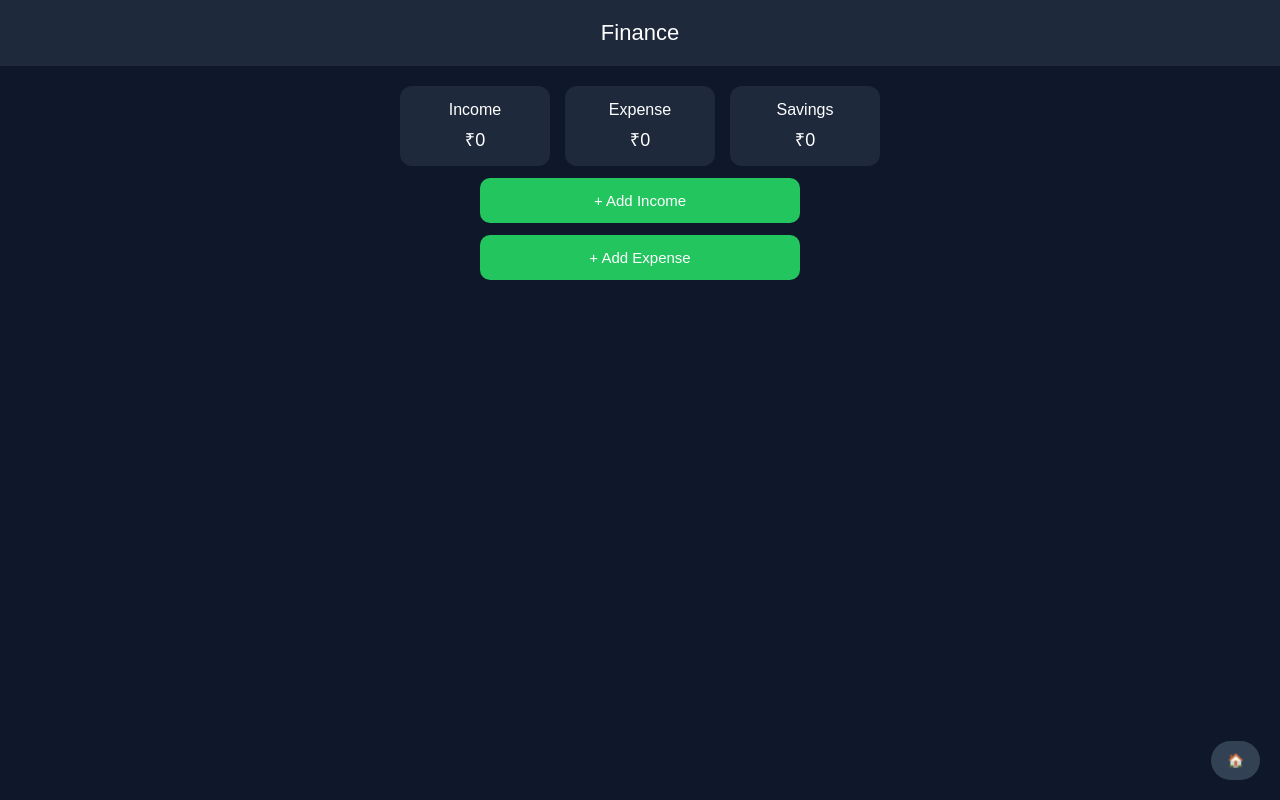
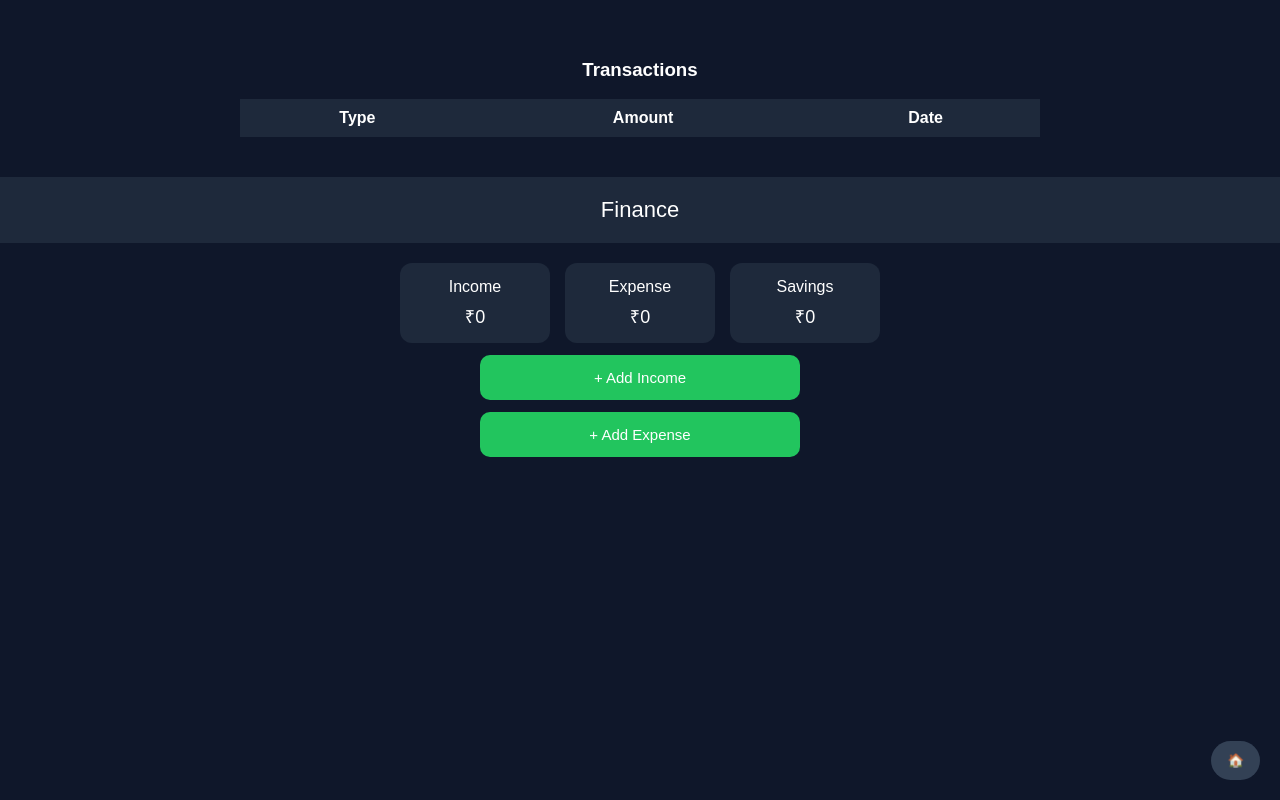
Before and after one commit to VK-36/VK-Personal-Finance-Tracker, a plain HTML site: page finance.html in a window 1280 px wide. Drawn offline with Linux system fonts and the light colour scheme; no server answers.

Commit message:
Update finance.html

```diff
--- a/finance.html
+++ b/finance.html
@@ -82,6 +82,23 @@ body {
 </head>
 
 <body>
+
+<!-- TRANSACTION TABLE -->
+<div style="max-width: 800px; margin: 30px auto; padding: 10px;">
+    <h3 style="text-align:center;">Transactions</h3>
+
+    <table style="width:100%; border-collapse: collapse; margin-top: 10px;">
+        <thead>
+            <tr style="background:#1e293b;">
+                <th style="padding:10px;">Type</th>
+                <th style="padding:10px;">Amount</th>
+                <th style="padding:10px;">Date</th>
+            </tr>
+        </thead>
+        <tbody id="transactionTable">
+        </tbody>
+    </table>
+</div>
 
 <div class="header">Finance</div>
 
```
